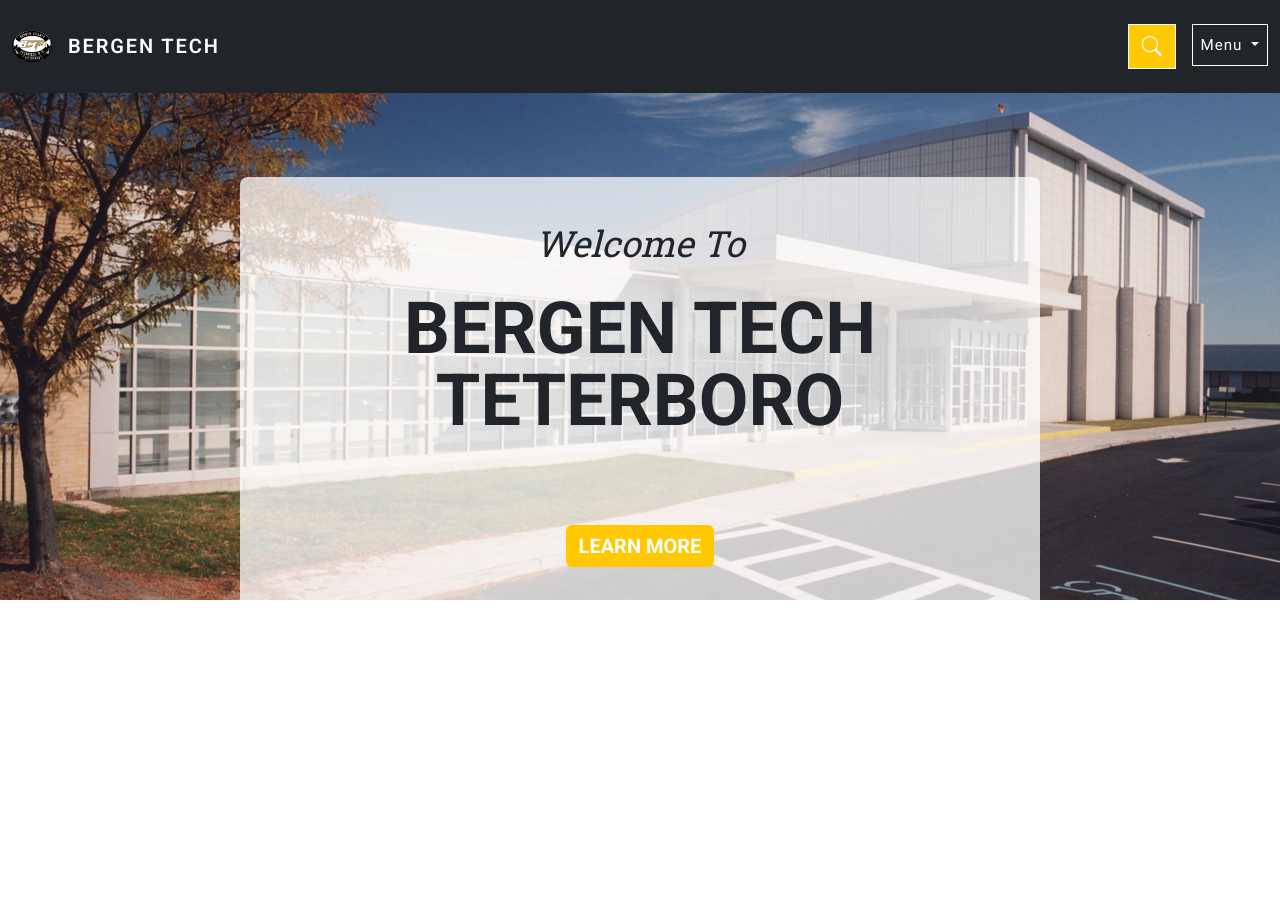
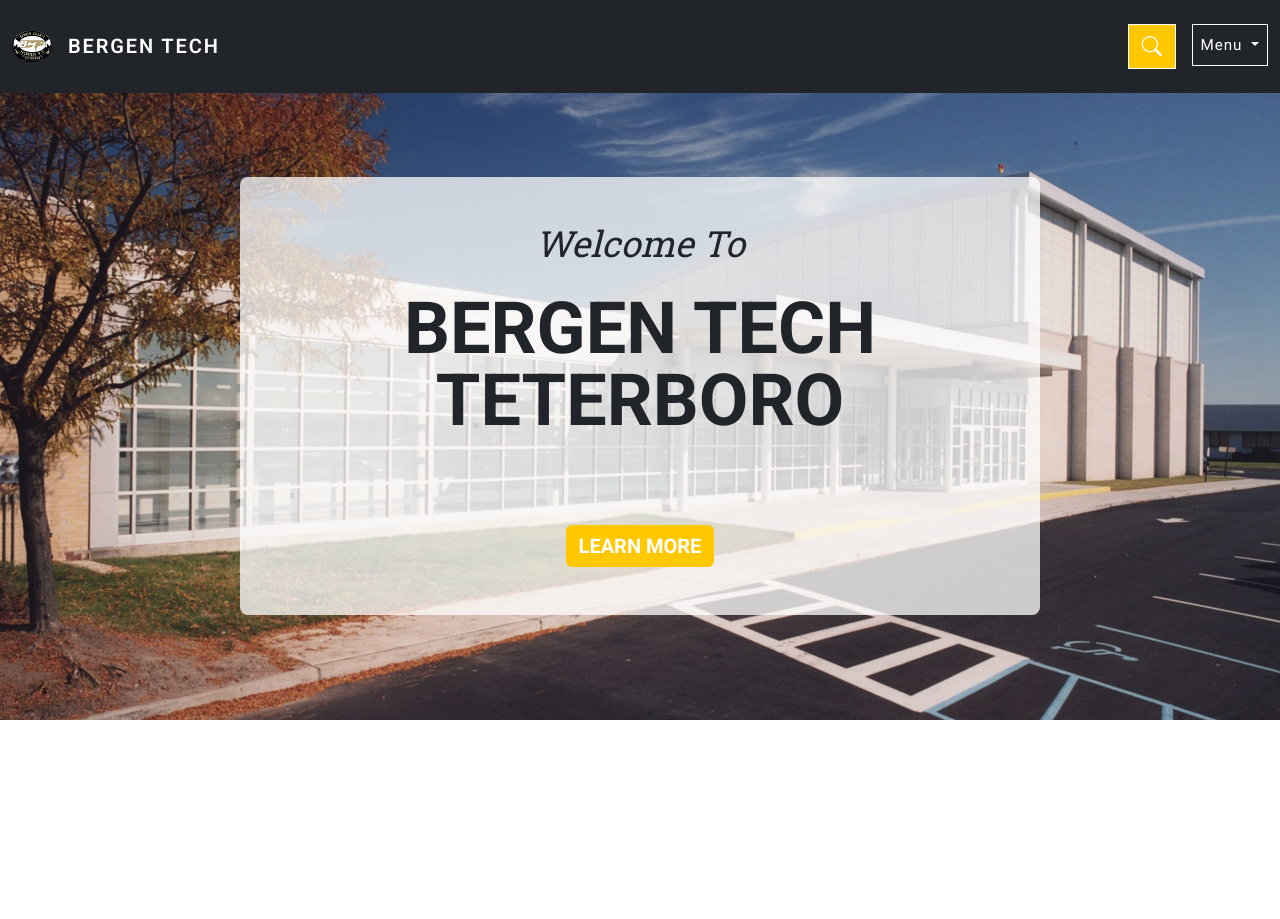
Before and after one commit to jaydenargudo/New-BT-Website, a Django app: page / in a window 1280 px wide. Shown: the top 919 px of the page. Run offline with Django 5.2, Linux system fonts and the light colour scheme; data that the repository does not hold is empty; some libraries are stand-ins or nearby versions.

Commit message:
little attempt

```diff
--- a/templates/partials/_masthead.html
+++ b/templates/partials/_masthead.html
@@ -6,7 +6,7 @@
         <br>
         <br>
         <div class="masthead-bg" style="margin: 0; padding: 0;">
-            <img src="{% static 'img/Bergen-County-Vocational-School-0000 (1).jpg' %}" alt="Bergen County Vocational School" style="width: 100%; height:100%; object-fit: cover; display: block;">
+            <img src="{% static 'img/Bergen-County-Vocational-School-0000 (1).jpg' %}" alt="Bergen County Vocational School" style="width: 100%; height:120%; object-fit: cover; display: block;">
         </div>
         <div class="container h-100 d-flex flex-column justify-content-center position-relative z-index-1">
             <div class="masthead-content text-center">
```
